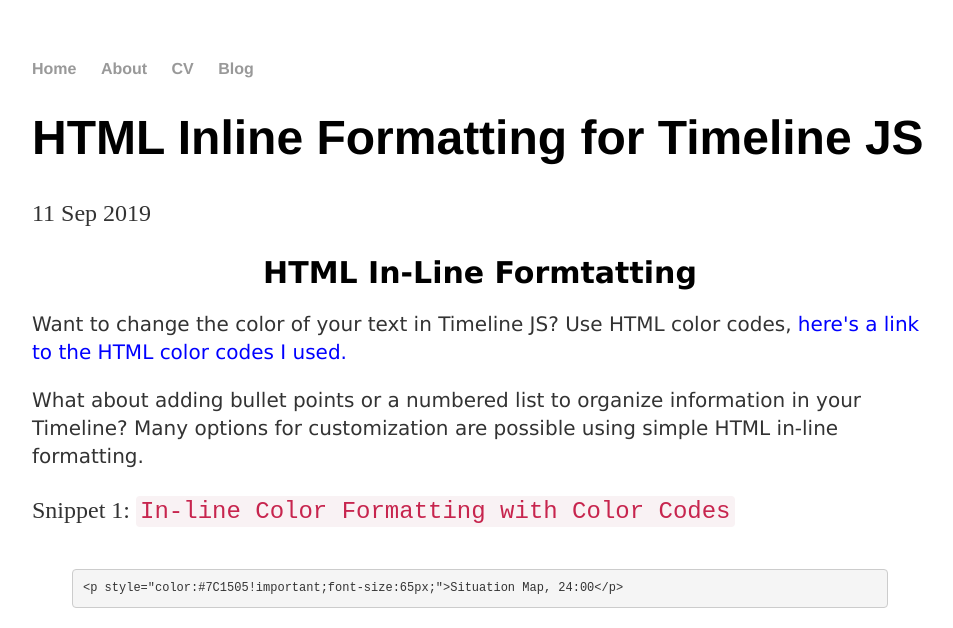
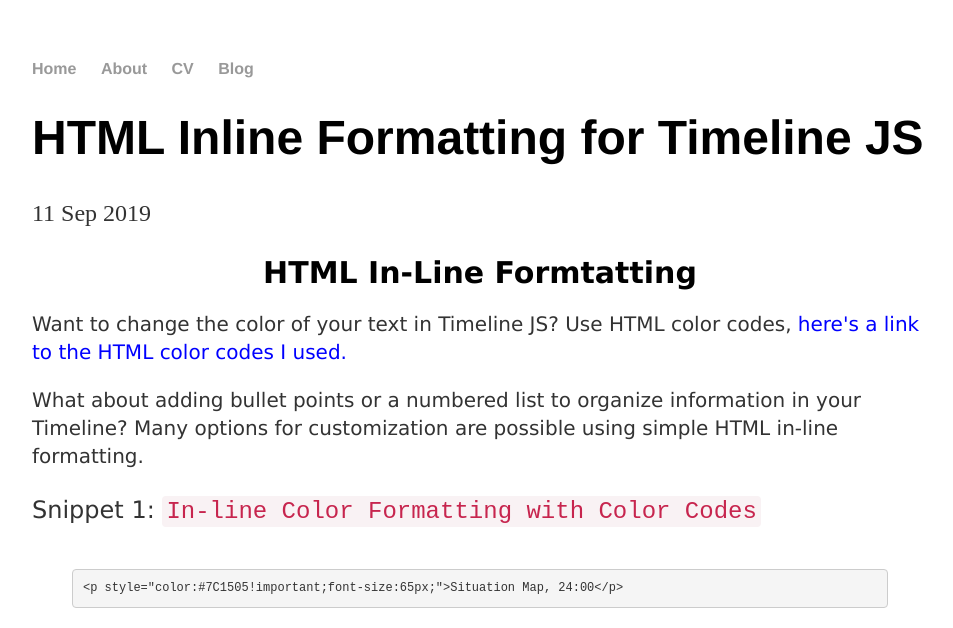
Before and after one commit to HannahEnsignGeorge/HannahEnsignGeorge.github.io, a Jekyll site: the page built from _posts/2019-09-11-Timeline-JS-Formatting.md, in a window 1280 px wide. Shown: the top 628 px of the page, without its empty margins (160-1113 px from the left). Built offline with Jekyll 4.4.1, drawn with Linux system fonts in a browser that asks for light colours; grey boxes are pictures that could not be loaded.

Commit message:
Update 2019-09-11-Timeline-JS-Formatting.md

```diff
--- a/_posts/2019-09-11-Timeline-JS-Formatting.md
+++ b/_posts/2019-09-11-Timeline-JS-Formatting.md
@@ -12,19 +12,19 @@
 </html>
 
 <div class="blurb">
-<p>Snippet 1: <code>In-line Color Formatting with Color Codes</code></p>
+<p style="font-family:Verdana;">Snippet 1: <code>In-line Color Formatting with Color Codes</code></p>
 <pre class="prettyprint pre-scrollable"><code>&lt;p style="color:#7C1505!important;font-size:65px;"&gt;Situation Map, 24:00&lt;/p&gt;
 </code></pre>
 
 <iframe src='https://cdn.knightlab.com/libs/timeline3/latest/embed/index.html?source=1G_DhfiS3g_mIs-lPvuATjqSIDCgRX5gSK9W4pY1SeA0&font=Default&lang=en&initial_zoom=2&start_at_slide=6&height=550' width='100%' height='650' webkitallowfullscreen mozallowfullscreen allowfullscreen frameborder='0'></iframe>
 
-<p>Snippet 2: <code>In-line Color Formatting with Color Names</code></p>
+<p style="font-family:Verdana;">Snippet 2: <code>In-line Color Formatting with Color Names</code></p>
 <pre class="prettyprint pre-scrollable">&lt;p style="color:#0431B4!important;font-size:30px;"&gt;German invasion of Poland, consensus date for the beginning of WWII.&lt;/p&gt;
 </code></pre>
 
 <iframe src='https://cdn.knightlab.com/libs/timeline3/latest/embed/index.html?source=1G_DhfiS3g_mIs-lPvuATjqSIDCgRX5gSK9W4pY1SeA0&font=Default&lang=en&initial_zoom=2&start_at_slide=1&height=550' width='100%' height='650' webkitallowfullscreen mozallowfullscreen allowfullscreen frameborder='0'></iframe>
 
-<p>Snippet 3: <code>In-line Font-Size Formatting</code></p>
+<p style="font-family:Verdana;">Snippet 3: <code>In-line Font-Size Formatting</code></p>
 <pre class="prettyprint pre-scrollable"><code>&lt;h1style="font-size:80px;"&gt;Normandy Landings&lt;/h1&gt;
 </code></pre>
 
@@ -32,7 +32,7 @@
 <iframe src='https://cdn.knightlab.com/libs/timeline3/latest/embed/index.html?source=1G_DhfiS3g_mIs-lPvuATjqSIDCgRX5gSK9W4pY1SeA0&font=Default&lang=en&initial_zoom=2&start_at_slide=5&height=550' width='100%' height='650' webkitallowfullscreen mozallowfullscreen allowfullscreen frameborder='0'></iframe>
 
 
-<p>Snippet 4: <code>Adding Bullet Points</code></p>
+<p style="font-family:Verdana;">Snippet 4: <code>Adding Bullet Points</code></p>
 <pre class="prettyprint pre-scrollable"><code>
 		&lt;ulstyle="Tehran Conference:disc;"&gt;
 			&lt;li&gt;FDR, Winston Churchill, Joseph Stalin&lt;/li&gt;
@@ -44,7 +44,7 @@
 
 <iframe src='https://cdn.knightlab.com/libs/timeline3/latest/embed/index.html?source=1G_DhfiS3g_mIs-lPvuATjqSIDCgRX5gSK9W4pY1SeA0&font=Default&lang=en&initial_zoom=2&start_at_slide=3&height=550' width='100%' height='650' webkitallowfullscreen mozallowfullscreen allowfullscreen frameborder='0'></iframe>
 
-<p>Snippet 5: <code>Adding An Ordered List</code></p>
+<p style="font-family:Verdana;">Snippet 5: <code>Adding An Ordered List</code></p>
 <pre class="prettyprint pre-scrollable"><code>
 		&lt;olstyle=Normandy Landings:disc;"&gt;
 			&lt;li&gt;Began on Tuesday the 6th of June 1944.&lt;/li&gt;
```
